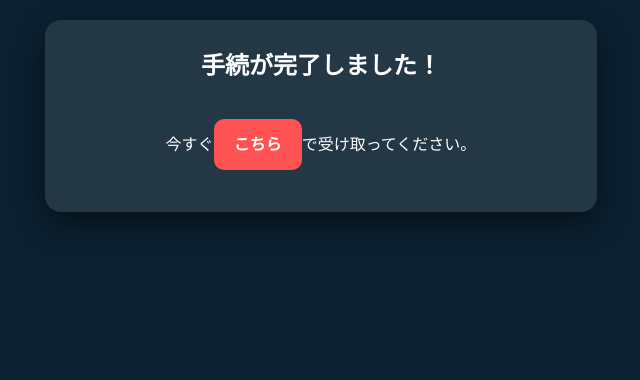
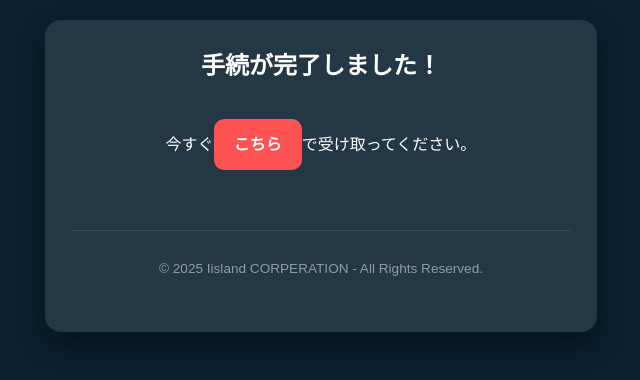
Before and after one commit to novelstar354/complete, a plain HTML site: page index.html in a window 1280 px wide. Shown: the whole page, without its empty margins (319-959 px from the left). Drawn offline with Linux system fonts and the light colour scheme.

Commit message:
Update index.html

```diff
--- a/index.html
+++ b/index.html
@@ -35,6 +35,14 @@
     text-decoration:none;
     font-weight:700;
   }
+footer {
+           padding: 30px;
+           text-align: center;
+           font-size: 0.85rem;
+           color: rgba(255,255,255,0.5);
+           border-top: 1px solid rgba(255,255,255,0.1);
+           margin-top: 60px;
+       }
 </style>
 </head>
 <body>
@@ -45,6 +53,9 @@
     今すぐ<a href="https://novelstar354.github.io/block1">こちら</a>で受け取ってください。
   </p>
 
+ <footer>
+       © 2025 Iisland CORPERATION - All Rights Reserved.
+   </footer>
 
 </body>
 </html>
```
